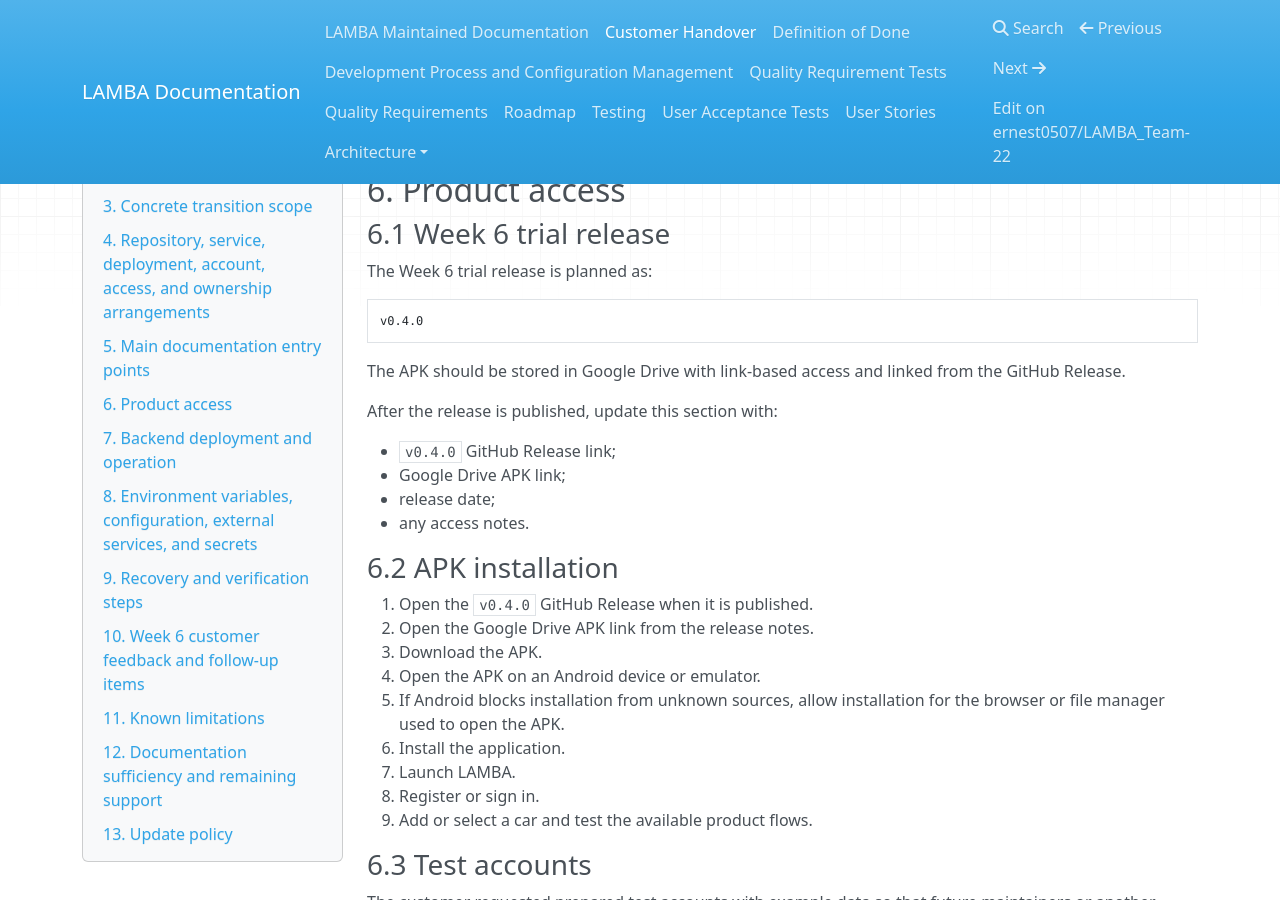
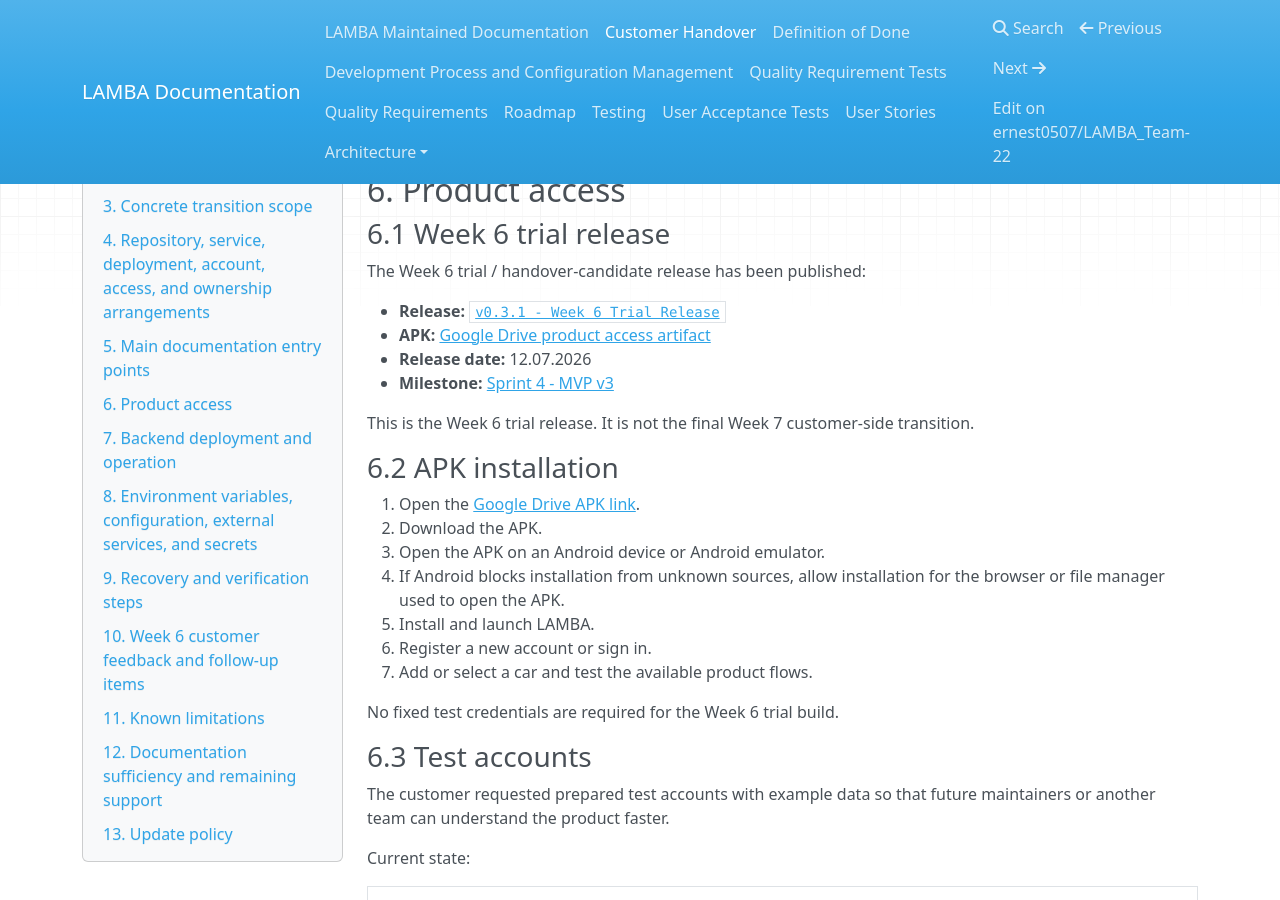
Before and after one commit to ernest0507/LAMBA_Team-22, an MkDocs documentation site: the page built from docs/customer-handover.md, in a window 1280 px wide and 900 px high, scrolled down 3357 px. Built offline with MkDocs 1.6.1, drawn with Linux system fonts in a browser that asks for light colours; nearby versions of some CDN libraries; some of the changed text lies outside the part shown.

Commit message:
Finalize Week 6 report and release evidence
Closes #265

````diff
--- a/docs/customer-handover.md
+++ b/docs/customer-handover.md
@@ -31,9 +31,9 @@
 | Final target handover level | Deployed or operated on customer side. |
 | Full product transfer | Planned for Week 7 after Sprint 5. |
 | Customer confirmation status | Accepted as a direction, with follow-up items before final transition. |
-| Week 6 release | Planned as `v0.4.0`. |
+| Week 6 release | Published as [`v0.3.1 - Week 6 Trial Release`](https://github.com/ernest0507/LAMBA_Team-22/releases/tag/v0.3.1). |
 | Final MVP v3 release | Planned for Week 7 after Sprint 5. |
-| APK access | APK should be stored in Google Drive and linked from the GitHub Release. |
+| APK access | Available through [Google Drive](https://drive.google.com/file/d/1GJE0OONoq9pnoVfVhQG0RGEbBOTZllVh/view?usp=drive_link) and linked from the GitHub Release. |
 | Source-code handover | Customer expects a complete source-code archive in Google Drive. Because development is still in progress, archive preparation is deferred to Week 7. |
 | Backend operation | Final backend operation is expected on the customer side. |
 | Test accounts | Customer requested prepared test accounts with example data. Because development is still in progress, preparation is deferred to Week 7. Credentials must be shared privately if accounts are created. |
@@ -50,7 +50,7 @@
 | Area | Week 6 state |
 |---|---|
 | Public repository access | The repository is publicly inspectable through GitHub. |
-| Trial application access | The Week 6 APK is expected to be distributed through Google Drive and linked from the `v0.4.0` GitHub Release. |
+| Trial application access | The Week 6 APK is available through [Google Drive](https://drive.google.com/file/d/1GJE0OONoq9pnoVfVhQG0RGEbBOTZllVh/view?usp=drive_link) and linked from the [`v0.3.1` GitHub Release](https://github.com/ernest0507/LAMBA_Team-22/releases/tag/v0.3.1). |
 | Customer-facing documentation | Maintained documentation is available in the repository and hosted documentation site. |
 | Handover guidance | This document describes current handover status, access, setup, deployment, verification, limitations, and support needs. |
 | Customer feedback | Week 6 feedback was collected and should be converted into Sprint 5 follow-up work. |
@@ -88,7 +88,7 @@
 | Public repository visibility | Publicly inspectable through GitHub. |
 | Source-code handover | Customer expects a full project archive in Google Drive, including backend and frontend. This is deferred to Week 7 because active development is still continuing. |
 | APK storage | Google Drive, linked from the relevant GitHub Release. |
-| Week 6 release | Planned as `v0.4.0`. |
+| Week 6 release | Published as [`v0.3.1 - Week 6 Trial Release`](https://github.com/ernest0507/LAMBA_Team-22/releases/tag/v0.3.1). |
 | Backend service | Current trial operation may remain team-side, but final operation is expected customer-side. |
 | Customer server access | Customer does not need access to the team's current server. |
 | Backend secrets | For customer-side operation, secrets should be stored on the customer side. |
@@ -119,32 +119,26 @@
 
 ### 6.1 Week 6 trial release
 
-The Week 6 trial release is planned as:
+The Week 6 trial / handover-candidate release has been published:
 
-```text
-v0.4.0
-```
+- **Release:** [`v0.3.1 - Week 6 Trial Release`](https://github.com/ernest0507/LAMBA_Team-22/releases/tag/v0.3.1)
+- **APK:** [Google Drive product access artifact](https://drive.google.com/file/d/1GJE0OONoq9pnoVfVhQG0RGEbBOTZllVh/view?usp=drive_link)
+- **Release date:** 12.07.2026
+- **Milestone:** [Sprint 4 - MVP v3](https://github.com/ernest0507/LAMBA_Team-22/milestone/4)
 
-The APK should be stored in Google Drive with link-based access and linked from the GitHub Release.
-
-After the release is published, update this section with:
-
-- `v0.4.0` GitHub Release link;
-- Google Drive APK link;
-- release date;
-- any access notes.
+This is the Week 6 trial release. It is not the final Week 7 customer-side transition.
 
 ### 6.2 APK installation
 
-1. Open the `v0.4.0` GitHub Release when it is published.
-2. Open the Google Drive APK link from the release notes.
-3. Download the APK.
-4. Open the APK on an Android device or emulator.
-5. If Android blocks installation from unknown sources, allow installation for the browser or file manager used to open the APK.
-6. Install the application.
-7. Launch LAMBA.
-8. Register or sign in.
-9. Add or select a car and test the available product flows.
+1. Open the [Google Drive APK link](https://drive.google.com/file/d/1GJE0OONoq9pnoVfVhQG0RGEbBOTZllVh/view?usp=drive_link).
+2. Download the APK.
+3. Open the APK on an Android device or Android emulator.
+4. If Android blocks installation from unknown sources, allow installation for the browser or file manager used to open the APK.
+5. Install and launch LAMBA.
+6. Register a new account or sign in.
+7. Add or select a car and test the available product flows.
+
+No fixed test credentials are required for the Week 6 trial build.
 
 ### 6.3 Test accounts
 
@@ -336,7 +330,7 @@
 
 - Week 6 is not the final transfer.
 - Final MVP v3 is planned for Week 7.
-- The `v0.4.0` release link and APK link must be added after publication.
+- The Week 6 trial release and APK are available through [`v0.3.1`](https://github.com/ernest0507/LAMBA_Team-22/releases/tag/v0.3.1) and [Google Drive](https://drive.google.com/file/d/1GJE0OONoq9pnoVfVhQG0RGEbBOTZllVh/view?usp=drive_link).
 - Full source-code archive is expected but intentionally deferred to Week 7 because active development is still continuing.
 - Customer-side backend deployment is expected but not completed in Week 6.
 - Test accounts with example data are requested but intentionally deferred to Week 7 because active development is still continuing.
@@ -363,7 +357,7 @@
 
 - decide whether prepared test accounts are still needed after Sprint 5 and create them privately if needed;
 - prepare the full source-code archive after Sprint 5 scope is finalized;
-- publish or update the APK access link;
+- keep the APK access link current for the final Week 7 release;
 - improve backend deployment instructions;
 - fix or document known product limitations;
 - confirm final transition status with the customer in Week 7.
````
Also changed, not shown: other parts of docs/customer-handover.md (+1 -1 lines), README.md (+67 -46 lines), docs/roadmap.md (+1 -1 lines), reports/week6/README.md (added, +336 -0 lines), reports/week6/images/app-digital-twin-step1.png (added), reports/week6/images/app-digital-twin-step2.png (added), reports/week6/images/app-history-refueling-record.png (added), reports/week6/images/app-home-trip-mode.png (added), reports/week6/images/app-navigation-drawer.png (added), reports/week6/images/app-qr-scanner.png (added), reports/week6/images/latest-ci-run.png (added), reports/week6/images/release.png (added), reports/week6/images/reviewed-pr.png (added), reports/week6/images/sprint-board.png (added), 1 more files.
